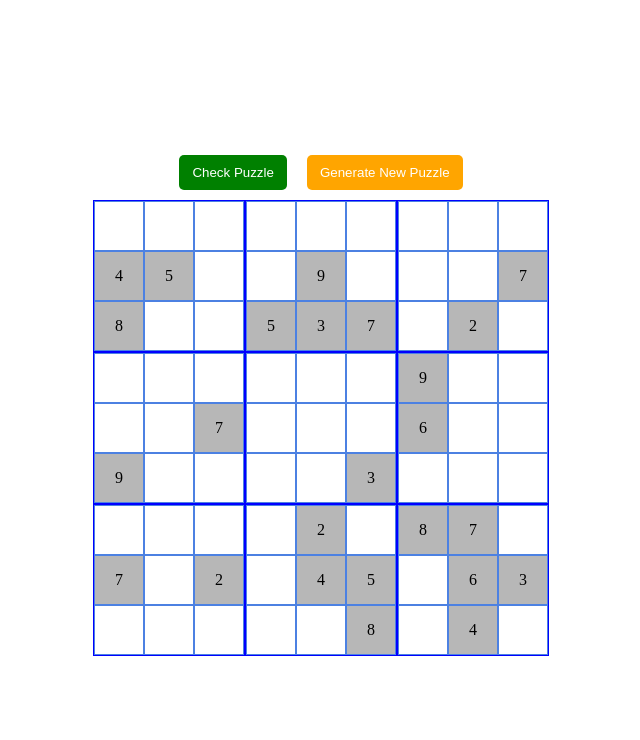
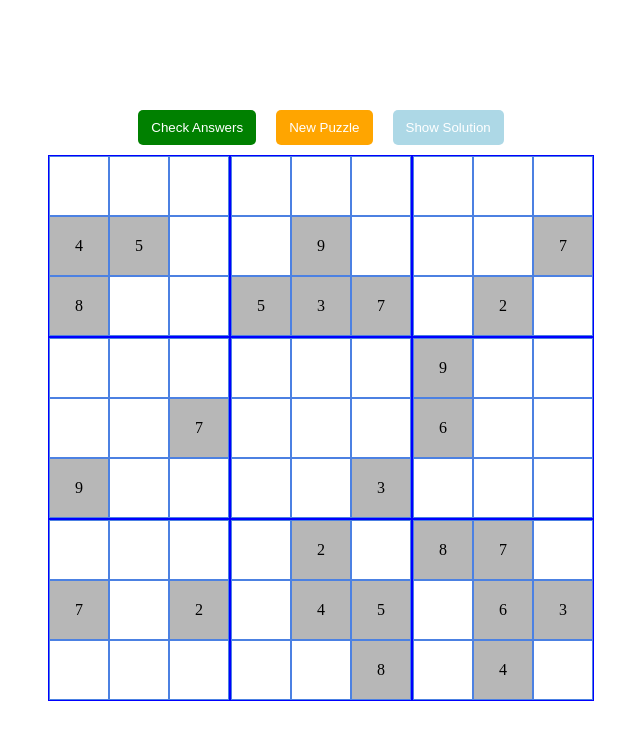
Before and after one commit to 3103ski/react-sudoku, a React (Create React App) app: page / in a window 1280 px wide. Shown: the top 740 px of the page, without its empty margins (319-959 px from the left). Built offline with nearby package versions, Linux system fonts and the light colour scheme.

Commit message:
adds show solution option; housekeeping and refactoring components

```diff
--- a/src/App.js
+++ b/src/App.js
@@ -3,7 +3,7 @@ import React, { useContext } from 'react';
 import * as style from './app.module.scss';
 
 import { GameContext } from './context/game.js';
-import { Gameboard, GameButtons } from './components';
+import { Gameboard, GameOptions } from './components';
 
 export default function App() {
 	const game = useContext(GameContext);
@@ -26,7 +26,7 @@ export default function App() {
 		<>
 			<RenderGameStatus />
 			<div className={style.AppContainer}>
-				<GameButtons />
+				<GameOptions />
 				<Gameboard />
 			</div>
 			<TransparentCancelFocusBackdrop />
--- a/src/components/cell/Cell.jsx
+++ b/src/components/cell/Cell.jsx
@@ -7,57 +7,77 @@ export default function Cell({ cell }) {
 	const isClue = game.clues.includes(cell.cellIndex);
 
 	const [isEditing, setIsEditing] = useState(false);
-	const [cellValue, setCellValue] = useState(cell.answer);
+	const [cellValue, setCellValue] = useState(null);
 	const [userInput, setUserInput] = useState('');
 
-	// Validate and handle user input before setting value of cell
+	// •• Validate and handle user input before setting value of cell
 	const handleInputOnChange = (e) => {
 		if ((!isNaN(e.target.value) && userInput.length < 1) || e.target.value === '') {
 			setUserInput(e.target.value);
 		}
 	};
 
-	// If user input doesn't match stored value set the new value
-	const handleAddUserInput = useCallback(() => {
+	// •• If user input doesn't match stored value set the new value
+	const handleInputSubmit = useCallback(() => {
 		if (cellValue !== userInput) {
-			let updatedCell = {
+			setCellValue(userInput);
+			game.updateCellAnswer({
 				...cell,
 				answer: parseInt(userInput),
-			};
-			setCellValue(userInput);
-			game.updateCellValue(updatedCell);
+			});
 		}
 	}, [cell, cellValue, game, userInput]);
 
-	// Handle enter key when cell is active input
+	const fillAnswer = useCallback(() => {
+		setCellValue(cell.correctAnswer);
+	}, [cell.correctAnswer]);
+
+	// •• Handle enter key when cell is active input
 	const handleOnEnterKey = (e) => (e.key === 'Enter' ? game.setFocusCell(null) : null);
 
-	// Let game context know if a cell should be focused when clicked
+	// •• Let game context know if a cell should be focused when clicked
 	const handleCellClick = () =>
-		!isClue ? game.setFocusCell(cell.cellIndex) : game.setFocusCell(null);
+		!isClue && !game.gameComplete ? game.setFocusCell(cell.cellIndex) : game.setFocusCell(null);
 
 	//••••••••
-	// SideEffects
+	// •• SideEffects
 	//••••••••
 
-	// •• Check if cell should show the answer without user input
+	// •• Check if cell should show the answer as a clue
 	useEffect(() => {
-		if (isClue || game.showAnswers) {
-			setCellValue(cell.correctAnswer);
+		if (isClue) {
+			fillAnswer();
 		}
-	}, [game.clues, cell.correctAnswer, cell.cellIndex, game.showAnswers, isClue]);
+	}, [fillAnswer, isClue]);
+
+	// •• Fill answer if the game has been ended
+	useEffect(() => {
+		if (game.gameComplete === true && cell.answer !== cellValue) {
+			fillAnswer();
+		}
+	}, [cell, cell.correctAnswer, cellValue, fillAnswer, game.gameComplete]);
 
 	// •• Toggle input editing
 	useEffect(() => {
-		if (game.focusCell === cell.cellIndex) {
-			setIsEditing(true);
-		} else if (game.focusCell !== cell.cellIndex) {
-			setIsEditing(false);
-			if (cellValue !== userInput && !isClue) {
-				handleAddUserInput();
+		if (!game.gameComplete) {
+			if (game.focusCell === cell.cellIndex) {
+				setIsEditing(true);
+			} else if (game.focusCell !== cell.cellIndex) {
+				setIsEditing(false);
+				if (cellValue !== userInput && !isClue) {
+					handleInputSubmit();
+				}
 			}
 		}
-	}, [cell.cellIndex, cellValue, game.focusCell, handleAddUserInput, isClue, userInput]);
+	}, [
+		cellValue,
+		isClue,
+		userInput,
+		game.focusCell,
+		game.gameComplete,
+		cell.cellIndex,
+		handleInputSubmit,
+	]);
 
 	// •• Focus On Input When Visible
 	useEffect(() => {
@@ -72,9 +92,10 @@ export default function Cell({ cell }) {
 			onClick={handleCellClick}
 			className={style.CellContainer}
 			data-show-correct={game.wrongAnswerCount ? 1 : 0}
+			data-game-complete={game.gameComplete ? 1 : 0}
 			data-is-correct={cell.answer === cell.correctAnswer ? 1 : 0}
 			data-is-clue={isClue ? 1 : 0}>
-			{isEditing && !game.gameComplete ? (
+			{isEditing && game.gameComplete === false ? (
 				<input
 					type='text'
 					value={userInput}
--- a/src/components/cell/cell.module.scss
+++ b/src/components/cell/cell.module.scss
@@ -27,7 +27,9 @@
 	}
 
 	&[data-is-clue='0']:hover {
-		cursor: pointer;
+		&[data-game-complete='0'] {
+			cursor: pointer;
+		}
 	}
 
 	&[data-is-clue='0'] {
--- a/src/components/gameButtons/GameButtons.jsx
+++ /dev/null
@@ -1,19 +0,0 @@
-import React, { useContext } from 'react';
-import * as style from './gameButtons.module.scss';
-
-import { GameContext } from '../../context/game.js';
-
-export default function GameButtons(props) {
-	const game = useContext(GameContext);
-
-	return (
-		<div className={style.GameButtonsContainer}>
-			<button onClick={game.checkPuzzle} className={style.CheckPuzzle}>
-				Check Puzzle
-			</button>
-			<button onClick={game.newPuzzle} className={style.NewPuzzle}>
-				Generate New Puzzle
-			</button>
-		</div>
-	);
-}
--- a/src/components/gameButtons/gameButtons.module.scss
+++ /dev/null
@@ -1,28 +0,0 @@
-@import '../../sass/';
-
-.GameButtonsContainer {
-	z-index: 5;
-
-	button {
-		padding: 10px 13px;
-		border-radius: 5px;
-		border: none;
-		color: white;
-		margin: 10px;
-		transition: 0.15s;
-		transition-timing-function: ease-in-out;
-
-		&.CheckPuzzle {
-			background-color: green;
-		}
-		&.NewPuzzle {
-			background-color: orange;
-		}
-
-		&:hover {
-			cursor: pointer;
-			box-shadow: 1px 1px 10px rgba(0, 0, 0, 0.3);
-			transform: translate3d(-1px, -1px, 0);
-		}
-	}
-}
--- /dev/null
+++ b/src/components/gameOptions/GameOptions.jsx
@@ -0,0 +1,24 @@
+import React, { useContext } from 'react';
+import * as style from './gameOptions.module.scss';
+
+import { GameContext } from '../../context/game.js';
+
+export default function GameOptions() {
+	const game = useContext(GameContext);
+
+	return (
+		<div className={style.GameOptionsContainer}>
+			<GameOptions.Button text='Check Answers' cb={game.checkPuzzle} cn={style.CheckPuzzle} />
+			<GameOptions.Button text='New Puzzle' cb={game.newPuzzle} cn={style.NewPuzzle} />
+			<GameOptions.Button text='Show Solution' cb={game.endGame} cn={style.EndGame} />
+		</div>
+	);
+}
+
+GameOptions.Button = ({ text, cn, cb }) => {
+	return (
+		<button className={`${style.GameButton} ${cn}`} onClick={cb}>
+			{text}
+		</button>
+	);
+};
--- /dev/null
+++ b/src/components/gameOptions/gameOptions.module.scss
@@ -0,0 +1,32 @@
+@import '../../sass/';
+
+.GameOptionsContainer {
+	z-index: 5;
+}
+
+.GameButton {
+	padding: 10px 13px;
+	border-radius: 5px;
+	border: none;
+	color: white;
+	margin: 10px;
+	transition: 0.15s;
+	transition-timing-function: ease-in-out;
+
+	&.CheckPuzzle {
+		background-color: green;
+	}
+	&.NewPuzzle {
+		background-color: orange;
+	}
+
+	&.EndGame {
+		background-color: lightblue;
+	}
+
+	&:hover {
+		cursor: pointer;
+		box-shadow: 1px 1px 10px rgba(0, 0, 0, 0.3);
+		transform: translate3d(-1px, -1px, 0);
+	}
+}
--- a/src/components/gameboard/Gameboard.jsx
+++ b/src/components/gameboard/Gameboard.jsx
@@ -11,10 +11,9 @@ export default function Gameboard() {
 	const renderBlocks = () => {
 		let blocks = [];
 		for (let i = 0; i <= 8; i++) {
-			let blockCells = game.cells.filter((cell) => cell.block === i);
-			blocks.push(blockCells);
+			blocks.push(game.cells.filter((cell) => cell.block === i));
 		}
-		return blocks.map((block, i) => <Block key={`block=${i}`} cells={block} />);
+		return blocks.map((block, i) => <Block key={`block__${i}`} cells={block} />);
 	};
 
 	return <div className={style.BoardContainer}>{renderBlocks()}</div>;
--- a/src/components/index.js
+++ b/src/components/index.js
@@ -1,4 +1,4 @@
 export { default as Gameboard } from './gameboard/Gameboard.jsx';
 export { default as Block } from './block/Block.jsx';
 export { default as Cell } from './cell/Cell.jsx';
-export { default as GameButtons } from './gameButtons/GameButtons.jsx';
+export { default as GameOptions } from './gameOptions/GameOptions.jsx';
--- a/src/context/game.js
+++ b/src/context/game.js
@@ -9,14 +9,11 @@ const initialState = {
 	clues: null,
 	focusCell: null,
 	wrongAnswerCount: null,
-	showAnswers: false,
 	gameComplete: false,
 };
 
 initialState.cells = generateCells(initialState.puzzleAnswers);
 initialState.clues = buildClueArray(initialState.difficulty);
-
-const GameContext = createContext(initialState);
 
 function generateCells(puzzleAnswers) {
 	return puzzleAnswers.map((cell, i) => ({
@@ -66,32 +63,29 @@ const reducer = (
 			return updateObj(state, { focusCell });
 		case 'CHECK_PUZZLE':
 			return updateObj(state, { wrongAnswerCount });
-		case 'TOGGLE_SHOW__ANSWERS':
-			return updateObj(state, !state.showAnswers);
 		case 'SET_DIFFICULTY':
 			return updateObj(state, { difficulty });
+		case 'END_GAME':
+			return updateObj(state, { gameComplete: true, cells, focusCell: null });
 		case 'NEW_PUZZLE':
-			return updateObj(state, { clues, puzzleAnswers, cells });
+			return updateObj(state, { clues, puzzleAnswers, cells, gameComplete: false });
 		default:
 			return state;
 	}
 };
 
+const GameContext = createContext(initialState);
+
 const GameProvider = (props) => {
 	const [state, dispatch] = useReducer(reducer, initialState);
 
-	const setDifficult = (difficulty) => {
-		return dispatch({ type: 'SET_DIFFICULTY', difficulty });
-	};
-
-	const setFocusCell = (focusCell) => {
-		return dispatch({ type: 'SET_FOCUS_CELL', focusCell });
-	};
-
+	const setDifficult = (difficulty) => dispatch({ type: 'SET_DIFFICULTY', difficulty });
+	const setFocusCell = (focusCell) => dispatch({ type: 'SET_FOCUS_CELL', focusCell });
 	const newPuzzle = () => {
 		let puzzleAnswers = generateSudoku();
 		let clues = buildClueArray(state.difficulty);
 		let cells = generateCells(puzzleAnswers);
+
 		return dispatch({ type: 'NEW_PUZZLE', clues, cells, puzzleAnswers });
 	};
 
@@ -99,17 +93,24 @@ const GameProvider = (props) => {
 		let wrongAnswerCount = state.cells
 			.filter((c) => !state.clues.includes(c.cellIndex))
 			.filter((cell) => cell.answer !== cell.correctAnswer).length;
+
 		dispatch({ type: 'CHECK_PUZZLE', wrongAnswerCount });
+
 		if (wrongAnswerCount > 0) {
 			setTimeout(() => dispatch({ type: 'CHECK_PUZZLE', wrongAnswerCount: null }), 2000);
 		}
 	};
 
-	const updateCellValue = (newCell) => {
-		const updatedCells = state.cells.map((cell) =>
+	const endGame = () => {
+		let cells = state.cells.map((cell) => ({ ...cell, answer: cell.correctAnswer }));
+		return dispatch({ type: 'END_GAME', cells });
+	};
+
+	const updateCellAnswer = (newCell) => {
+		let cells = state.cells.map((cell) =>
 			cell.cellIndex === newCell.cellIndex ? newCell : cell
 		);
-		return dispatch({ type: 'UPDATE_CELL_VALUES', cells: updatedCells });
+		return dispatch({ type: 'UPDATE_CELL_VALUES', cells });
 	};
 
 	return (
@@ -124,9 +125,10 @@ const GameProvider = (props) => {
 				gameComplete: state.gameComplete,
 				setDifficult,
 				setFocusCell,
-				updateCellValue,
+				updateCellAnswer,
 				checkPuzzle,
 				newPuzzle,
+				endGame,
 			}}
 			{...props}
 		/>
--- a/src/sass/_variables.scss
+++ b/src/sass/_variables.scss
@@ -6,5 +6,5 @@ $incorrect: rgba(221, 97, 97, 0.597);
 
 $clue: rgba(148, 148, 148, 0.665);
 
-$cell-size: 50px;
+$cell-size: 60px;
 $border-size: 1px;
```
Also changed, not shown: 1 other file (tests, documents, lock files or other folders).
